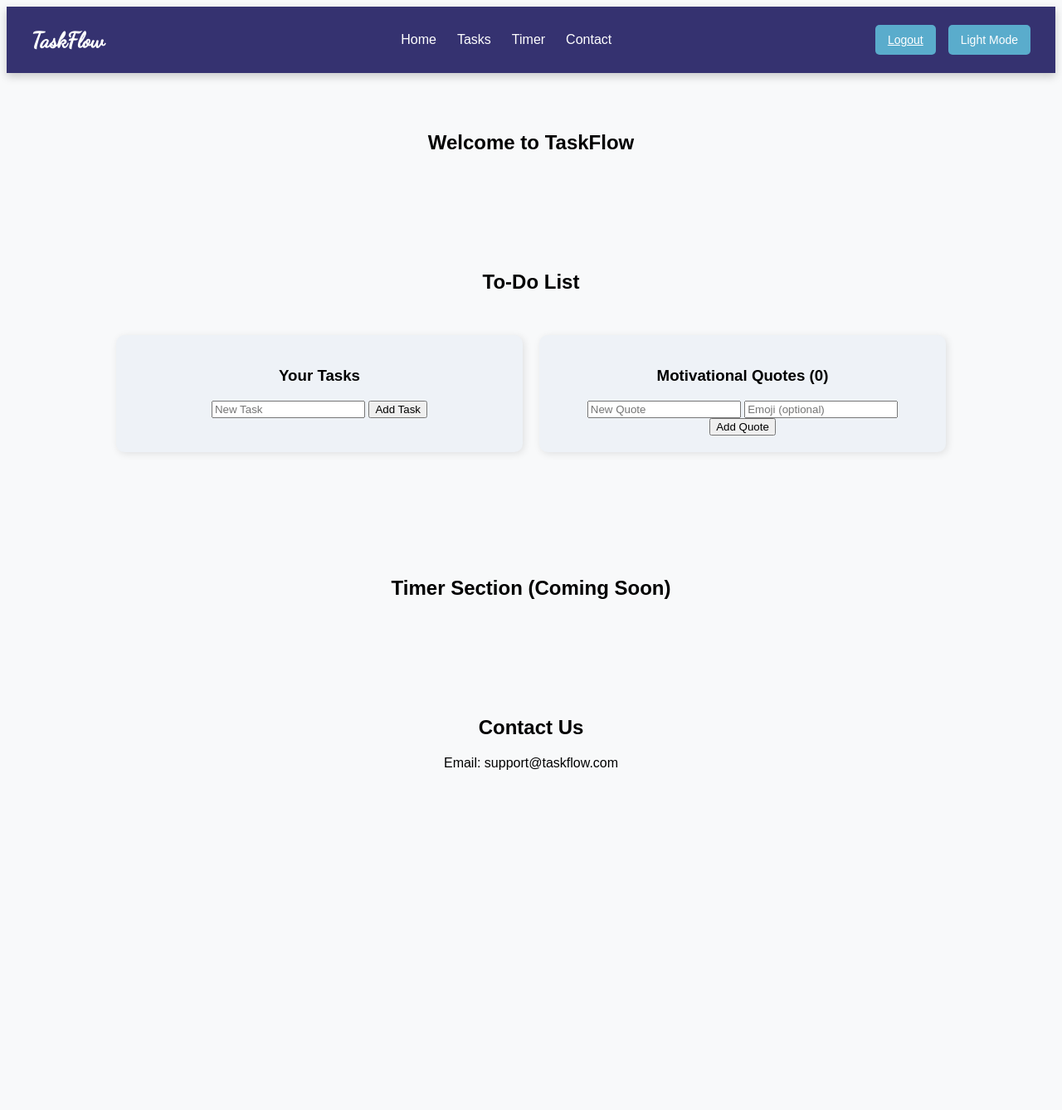
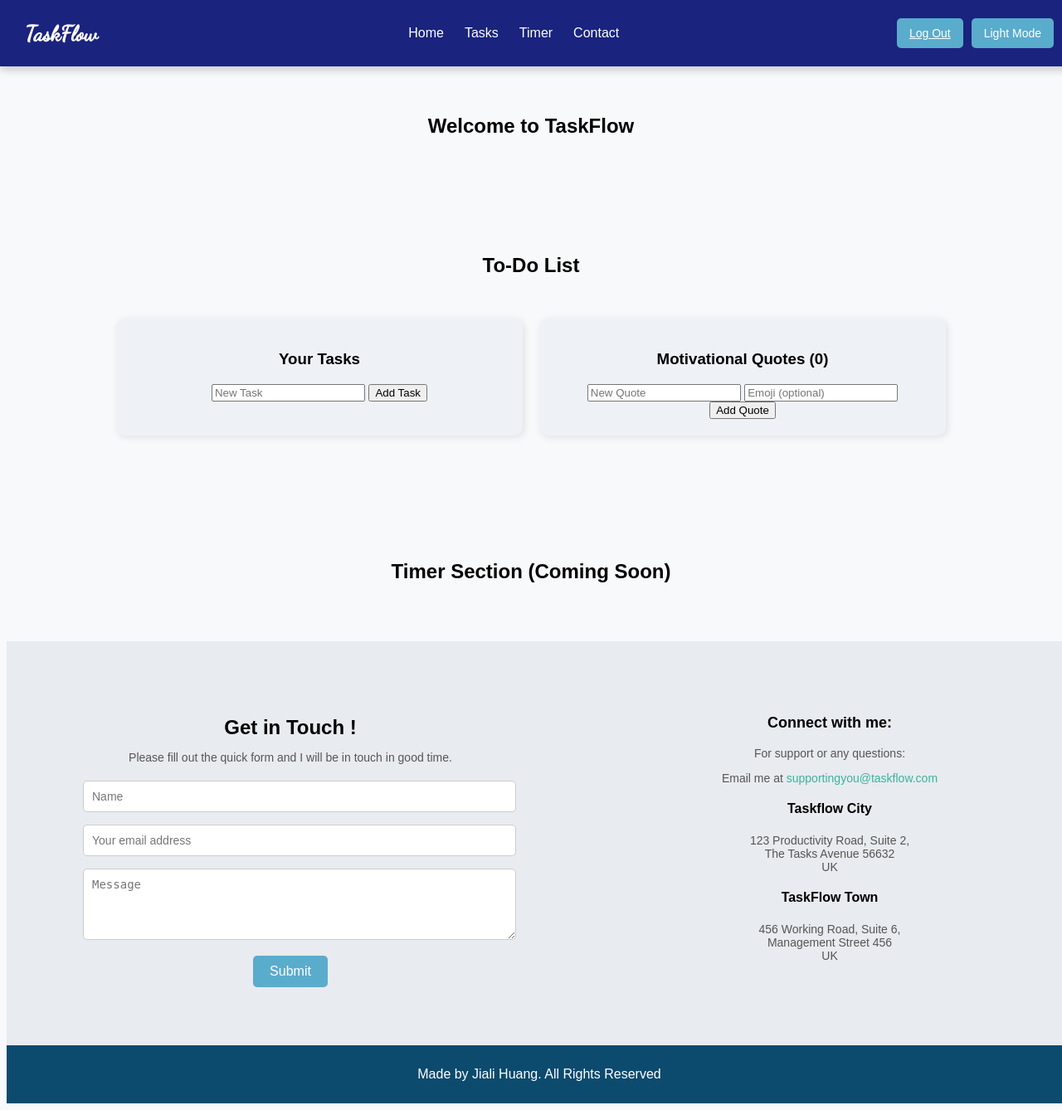
Before and after one commit to jialihuang0427/Flask-Task-App, a Flask app: page /todo in a window 1280 px wide. Shown: the whole page at 83% size. Before the commit the page ends 928 px from the top, so only its background shows below. Run offline with Flask 3, Linux system fonts and the light colour scheme; the visitor is signed in with stand-in values (Sample User, id 1); data that the repository does not hold is empty; some libraries are stand-ins or nearby versions.

Commit message:
contact and copy right

```diff
--- a/static/todo.css
+++ b/static/todo.css
@@ -9,15 +9,20 @@
     color: white;
 }
 
-/* 🟦 NAVBAR STYLING */
+/* 🟦 FIXED NAVBAR */
 .navbar {
-    background-color: #353270;;
+    background-color: #1a237e; /* Dark blue */
     color: white;
     display: flex;
     justify-content: space-between;
     align-items: center;
     padding: 15px 30px;
     box-shadow: 0px 4px 10px rgba(0, 0, 0, 0.2);
+    position: fixed; /* Fixes navbar at the top */
+    top: 0;
+    left: 0;
+    width: 100%; /* Ensures it spans across the screen */
+    z-index: 1000; /* Keeps navbar on top of other content */
 }
 
 .nav-links {
@@ -42,10 +47,13 @@
 }
 
 /* 🟦 NAVBAR BUTTON STYLING */
+/* 🟦 NAV BUTTONS (Logout + Light Mode) */
 .nav-buttons {
     display: flex;
-    gap: 15px;
+    gap: 10px; /* Space between buttons */
+    margin-right: 40px; /* Moves buttons slightly to the left */
 }
+
 
 .btn {
     background-color: #5aaccc;
@@ -85,6 +93,7 @@ body {
     font-family: Arial, sans-serif;
     background-color: #f8f9fa;
     text-align: center;
+    padding-top: 60px; /* Adjust according to navbar height */
 }
 
 .container {
@@ -116,3 +125,103 @@ body {
 .delete-btn:hover {
     background-color: darkred;
 }
+
+
+/* Adjust Contact Section Height */
+#contact {
+    width: 100%;
+    background-color: #e8ebef; /* Light Grey */
+    padding: 20px 10px; /* Reduce padding */
+    min-height: 300px; /* Reduce height */
+}
+
+/* Contact Section */
+.contact-container {
+    display: flex;
+    justify-content: space-between;
+    align-items: flex-start;
+    padding: 50px;
+    background-color:#e8ebef;
+    max-width: 1100px;
+    margin: auto;
+    border-radius: 10px;
+}
+
+.contact-form {
+    flex: 1;
+    max-width: 500px;
+}
+
+.contact-form h2 {
+    font-size: 24px;
+    font-weight: bold;
+    margin-bottom: 10px;
+}
+
+.contact-form p {
+    font-size: 14px;
+    color: #555;
+    margin-bottom: 20px;
+}
+
+.contact-form input,
+.contact-form textarea {
+    width: 100%;
+    padding: 10px;
+    margin-bottom: 15px;
+    border: 1px solid #ccc;
+    border-radius: 5px;
+    font-size: 14px;
+}
+
+.submit-btn {
+    background-color: #5aaccc;
+    color: white;
+    border: none;
+    padding: 10px 20px;
+    font-size: 16px;
+    cursor: pointer;
+    border-radius: 5px;
+}
+
+.submit-btn:hover {
+    background-color:#5c6bc0;
+}
+.contact-info {
+    flex: 1;
+    max-width: 400px;
+    padding-left: 50px;
+}
+
+.contact-info h3 {
+    font-size: 18px;
+    font-weight: bold;
+}
+
+.contact-info h4 {
+    font-size: 16px;
+    margin-top: 20px;
+}
+
+.contact-info p {
+    font-size: 14px;
+    color: #555;
+}
+
+.contact-info a {
+    color: #36b49f;
+    text-decoration: none;
+}
+
+.contact-info a:hover {
+    text-decoration: underline;
+}
+
+/* Copyright Section Full Width */
+.copyright {
+    width: 100%;
+    background-color: #0c4a6e;
+    text-align: center;
+    padding: 10px;
+    color: white;
+}
--- a/templates/todo.html
+++ b/templates/todo.html
@@ -17,7 +17,7 @@
             <li><a href="#contact">Contact</a></li>
         </ul>
         <div class="nav-buttons">
-            <a href="{{ url_for('logout') }}" class="btn logout-btn">Logout</a>
+            <a href="{{ url_for('logout') }}" class="btn logout-btn">Log Out</a>
             <button id="toggleMode" class="btn mode-btn">Light Mode</button>
         </div>
     </nav>
@@ -74,9 +74,75 @@
     </section>
 
     <section id="contact">
-        <h2>Contact Us</h2>
-        <p>Email: support@taskflow.com</p>
+        <div class="contact-container">
+            <!-- Left: Contact Form -->
+            <div class="contact-form">
+                <h2>Get in Touch !</h2>
+                <p>Please fill out the quick form and I will be in touch in good time.</p>
+
+                <form name="submit-to-google-sheet">
+                    <input type="text" name="Name" placeholder="Name" required>
+                    <input type="email" name="Email" placeholder="Your email address" required>
+                    <textarea name="Message" rows="4" placeholder="Message"></textarea>
+                    <button type="submit" class="btn submit-btn">Submit</button>
+                </form>
+                <span id="msg"></span>
+            </div>
+
+            <!-- Right: Contact Info -->
+            <div class="contact-info">
+                <h3>Connect with me:</h3>
+                <p>For support or any questions:</p>
+                <p>Email me at <a href="mailto:support@taskflow.com">supportingyou@taskflow.com</a></p>
+
+                <h4>Taskflow City</h4>
+                <p>123 Productivity Road, Suite 2,<br> The Tasks Avenue 56632 <br> UK</p>
+
+                <h4>TaskFlow Town</h4>
+                <p>456 Working Road, Suite 6,<br> Management Street 456<br> UK</p>
+
+            </div>
+        </div>
     </section>
 
+
+
+
+
+    <div class="copyright">
+        <p>Made by Jiali Huang. All Rights Reserved</p>
+    </div>
+
+    <script>
+        const scriptURL = "https://script.google.com/macros/s/AKfycbzmL3F2sHl3M32zbpw8ct-HGrSs3PDfprF8049zlXi7YF-X-bxanU_zeMDjP6XCeoN5/exec";
+        const form = document.forms["submit-to-google-sheet"];
+        const msg = document.getElementById("msg");
+
+        if (!form) {
+            console.error("❌ Form not found! Check the form name.");
+        } else {
+            console.log("✅ Form detected successfully.");
+        }
+
+        form.addEventListener("submit", e => {
+            e.preventDefault();
+            console.log("📩 Form submitted!");
+
+            fetch(scriptURL, { method: "POST", body: new FormData(form) })
+                .then(response => {
+                    console.log("✅ Response received:", response);
+                    msg.innerHTML = "✅ Message sent successfully!";
+                    msg.style.color = "green";
+                    setTimeout(() => { msg.innerHTML = ""; }, 5000);
+                    form.reset();
+                })
+                .catch(error => {
+                    console.error("❌ Error:", error.message);
+                    msg.innerHTML = "❌ Failed to send message!";
+                    msg.style.color = "red";
+                });
+        });
+
+    </script>
 </body>
 </html>
```
Also changed, not shown: 2 other files.
